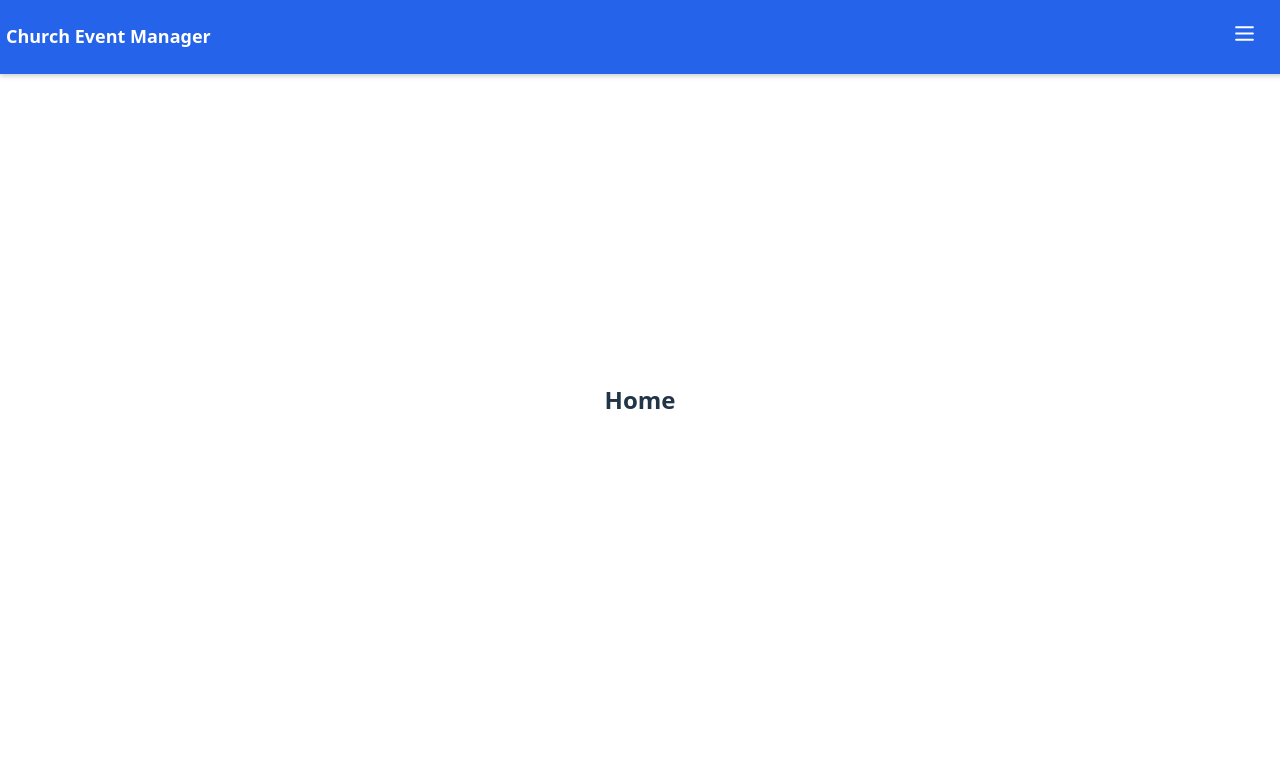
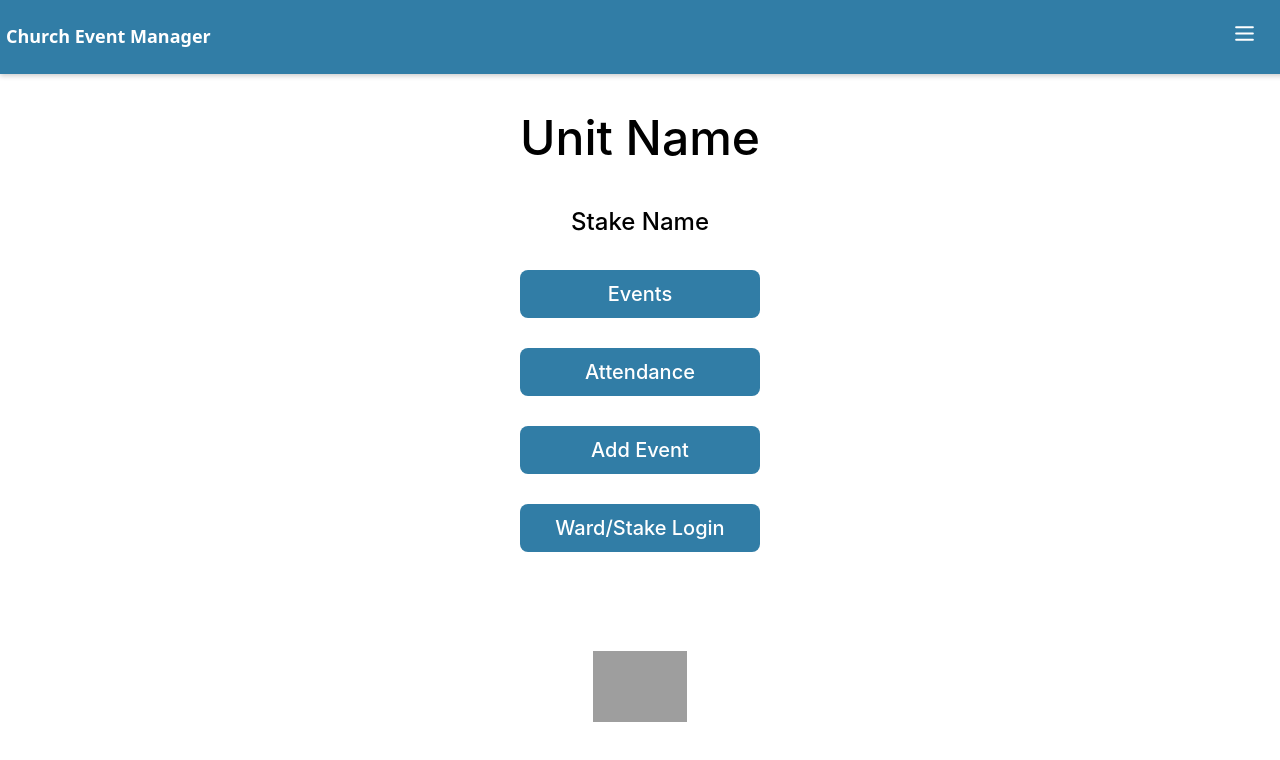
Before and after one commit to logan2003-spencer/ChurchApp, a React (Vite) app in the folder frontend/: page / in a window 1280 px wide. Shown: the top 760 px of the page. Built offline with nearby package versions, Linux system fonts and the light colour scheme; grey boxes are pictures that could not be loaded.

Commit message:
Added home/landing page from figma

```diff
--- a/frontend/src/App.tsx
+++ b/frontend/src/App.tsx
@@ -1,6 +1,7 @@
 import "./App.css";
 import { BrowserRouter as Router, Routes, Route, Link, useParams } from "react-router-dom";
 import Navbar from "./Navbar"; // Import Navbar component
+import HomeLanding from "./components/HomeLanding";
 
 export default function App() {
   return (
@@ -12,7 +13,7 @@ export default function App() {
           <Route path="/addEvent" element={<AddEvent />} />
           <Route path="/login" element={<Login />} />
           <Route path="/attendance/*" element={<Attendance />} />
-          <Route path="/" element={<Home />} />
+          <Route path="/" element={<HomeLanding />} />
         </Routes>
       </div>
     </Router>
--- /dev/null
+++ b/frontend/src/components/ActionButton.tsx
@@ -0,0 +1,18 @@
+import * as React from 'react';
+import styles from './HomeLanding.module.css';
+
+interface ActionButtonProps {
+  label: string;
+  className?: string;
+}
+
+export const ActionButton: React.FC<ActionButtonProps> = ({
+  label,
+  className,
+}) => {
+  return (
+    <div className={styles.longButton}>
+      <button className={className}>{label}</button>
+    </div>
+  );
+};
--- /dev/null
+++ b/frontend/src/components/HomeLanding.module.css
@@ -0,0 +1,127 @@
+.homeLanding {
+  background-color: #fff;
+  flex-direction: column;
+  align-items: center;
+  width: 100%;
+  max-width: 480px;
+  margin-left: auto;
+  margin-right: auto;
+  padding-bottom: 39px;
+  display: flex;
+  overflow: hidden;
+}
+
+
+.frame {
+  justify-content: space-between;
+  align-items: center;
+  width: 100%;
+  display: flex;
+}
+
+.time {
+  color: #000;
+  white-space: nowrap;
+  text-align: center;
+  flex: 1;
+  align-self: stretch;
+  gap: 10px;
+  margin: auto 0;
+  padding: 0 6px 0 16px;
+  font-family: SF Pro, -apple-system, Roboto, Helvetica, sans-serif;
+  font-size: 17px;
+  font-weight: 590;
+  line-height: 1;
+}
+
+.dynamicIslandspacer {
+  flex-shrink: 0;
+  align-self: stretch;
+  width: 124px;
+  height: 10px;
+  margin: auto 0;
+  display: flex;
+}
+
+.levels {
+  flex: 1;
+  justify-content: center;
+  align-self: stretch;
+  align-items: center;
+  gap: 7px;
+  margin: auto 0;
+  padding: 0 16px 0 6px;
+  display: flex;
+}
+
+.img {
+  aspect-ratio: 1.58;
+  object-fit: contain;
+  object-position: center;
+  flex-shrink: 0;
+  align-self: stretch;
+  width: 19px;
+  margin: auto 0;
+}
+
+.img2 {
+  aspect-ratio: 1.42;
+  object-fit: contain;
+  object-position: center;
+  flex-shrink: 0;
+  align-self: stretch;
+  width: 17px;
+  margin: auto 0;
+}
+
+.div {
+  color: #fff;
+  width: 100%;
+  max-width: 271px;
+  margin-top: 40px;
+  font-family: Inter, -apple-system, Roboto, Helvetica, sans-serif;
+  font-size: 20px;
+  font-weight: 400;
+}
+
+.unitName {
+  color: #000;
+  text-align: center;
+  font-size: 48px;
+  font-weight: 500;
+}
+
+.stakeName {
+  color: #000;
+  text-align: center;
+  margin-top: 30px;
+  font-size: 24px;
+  font-weight: 500;
+}
+
+.longButton {
+  white-space: nowrap;
+  width: 100%;
+  margin-top: 30px;
+  line-height: 1.2;
+}
+
+.btnText {
+  background-color: #317da6;
+  border-radius: 8px;
+  align-self: stretch;
+  gap: 10px;
+  min-height: 45px;
+  width: 100%;
+  border: none;
+  color: #fff;
+  cursor: pointer;
+}
+
+.img3 {
+  aspect-ratio: 0.5;
+  object-fit: contain;
+  object-position: center;
+  width: 94px;
+  margin-top: 40px;
+}
--- /dev/null
+++ b/frontend/src/components/HomeLanding.tsx
@@ -0,0 +1,20 @@
+'use client';
+import * as React from 'react';
+import styles from './HomeLanding.module.css';
+import { UnitInfo } from './UnitInfo';
+import { ActionButton } from './ActionButton';
+
+function HomeLanding() {
+  return (
+    <main className={styles.homeLanding}>
+      <UnitInfo />
+      <img
+        src="https://cdn.builder.io/api/v1/image/assets/TEMP/27a12d748588e98ee3d0508c1049720aacbeab560ee95be5f64af5bc53160a4c?placeholderIfAbsent=true&apiKey=2f26542e423a48db8f08fa30244e0f6b"
+        className={styles.img3}
+        alt="Footer decoration"
+      />
+    </main>
+  );
+}
+
+export default HomeLanding;
--- /dev/null
+++ b/frontend/src/components/UnitInfo.tsx
@@ -0,0 +1,18 @@
+import * as React from 'react';
+import styles from './HomeLanding.module.css';
+import { ActionButton } from './ActionButton';
+
+export const UnitInfo: React.FC = () => {
+  return (
+    <section className={styles.div}>
+      <h1 className={styles.unitName}>Unit Name</h1>
+      <h2 className={styles.stakeName}>Stake Name</h2>
+      <nav>
+        <ActionButton label="Events" className={styles.btnText} />
+        <ActionButton label="Attendance" className={styles.btnText} />
+        <ActionButton label="Add Event" className={styles.btnText} />
+        <ActionButton label="Ward/Stake Login" className={styles.btnText} />
+      </nav>
+    </section>
+  );
+};
--- a/frontend/src/navbar.css
+++ b/frontend/src/navbar.css
@@ -1,6 +1,6 @@
 /* Navbar.css */
 .navbar {
-    background-color: #2563eb;
+    background-color: #317da6;
     /* Blue */
     position: fixed;
     top: 0;
```
